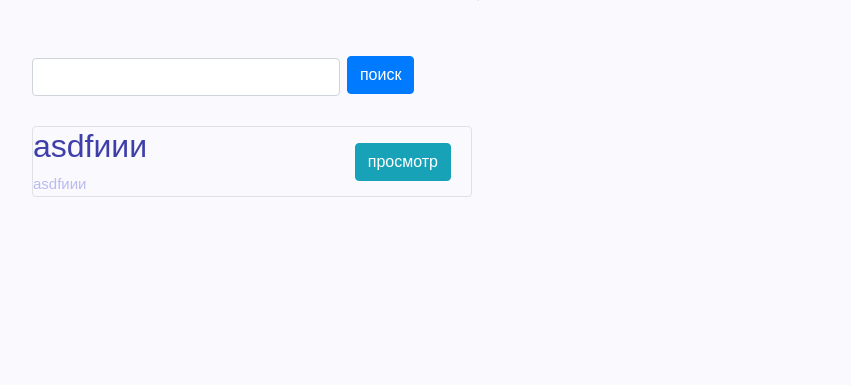
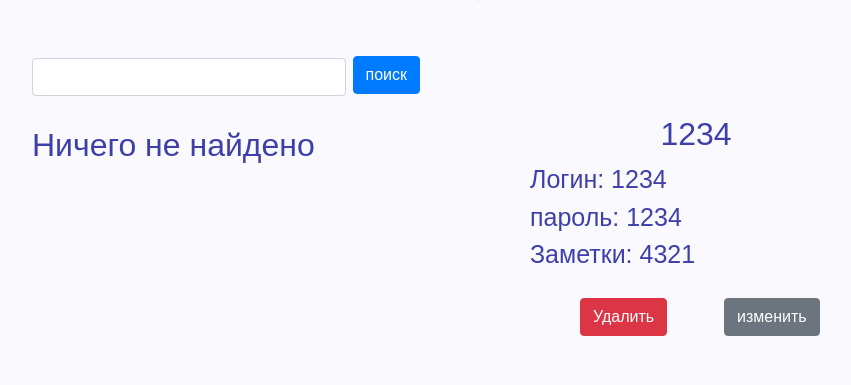
Before and after one commit to TKrosh/Pypass, a Flask app: page /View_list_withinfo/1 in a window 1280 px wide. Shown: the part 55-440 px from the top of the page, without its empty margins (168-1019 px from the left). Run offline with Flask 3, Linux system fonts and the light colour scheme; a user stored in the database is signed in; data comes from the database, SQL or seed files in the repository; both versions use the stored data as it was after the commit; some libraries are stand-ins or nearby versions.

Commit message:
Сделано: -возможность менять и удалять данные
осталось:
-восстановление доступа (с помощью почты)
-сохранение паролей в виде таблицы (exel)
-возможность добавлять карты и паспорт
-сортировка по самым популярным
-переход на указынный в соответствующей ячейке сайт
-проверки на правильность почты, длину пароля, ограничить длину генерируемого пароля, изменить тип данных для заметок в базу данных

```diff
--- a/forms.py
+++ b/forms.py
@@ -1,7 +1,7 @@
 from flask_wtf import FlaskForm
 from wtforms import StringField, PasswordField, BooleanField, SubmitField
-from wtforms.validators import DataRequired, ValidationError, Optional
-from validators import UniqueUsername, UniqueUsermail, InetegerRequired
+from wtforms.validators import DataRequired, ValidationError, Optional, Length
+from validators import UniqueUsername, UniqueUsermail, InetegerRequired, SpaceRequired
 
 class Password_generator(FlaskForm):
     result_box = StringField()
@@ -33,10 +33,10 @@
 
 
 class AddInfo(FlaskForm):
-    title = StringField('Заголовок', validators=[DataRequired()])
-    login = StringField('Логин', validators=[DataRequired()])
-    password = StringField('пароль', validators=[DataRequired()])
-    note = StringField('Заметки')
+    title = StringField('Заголовок', validators=[DataRequired(), Length(max=30)])
+    login = StringField('Логин', validators=[DataRequired(), Length(max=40)])
+    password = StringField('пароль', validators=[DataRequired(), Length(max=40)])
+    note = StringField('Заметки', validators=[SpaceRequired])
     site = StringField('Ссылка на сайт (не обязательно)')
     submit = SubmitField('Сохранить')
 
--- a/main.py
+++ b/main.py
@@ -1,5 +1,5 @@
 from flask import render_template, redirect
-from flask import Flask
+from flask import Flask, request
 from forms import Password_generator, Authorization, Registration, Profile, AddInfo, ViewInfo
 from wtforms.validators import ValidationError
 from work_func import create_password, get_user_id
@@ -83,6 +83,7 @@
             user.password = user.set_password(form.password.data)
             db_sess.add(user)
             db_sess.commit()
+            login_user(user)
             return redirect('/')
     return render_template('regist.html', form=form, error=error)
 
@@ -92,8 +93,16 @@
     db_sess = db_session.create_session()
     password = db_sess.query(Passwords).filter(Passwords.user_id == current_user.id)
     if form.validate_on_submit():
-        pass
-    return render_template('View_list.html', password=password, form=form, title='!!!!')
+        text = form.search_field.data
+        password = list(db_sess.query(Passwords).filter((Passwords.user_id == current_user.id),
+                                                        (Passwords.title.like(f'%{text.lower()}%')) |
+                                                        (Passwords.title.like(f'%{text.upper()}%'))))
+    if list(password):
+        empty_list = True
+    else:
+        empty_list = False
+    print(list(password), empty_list)
+    return render_template('View_list.html', password=password, form=form, title='!!!!', empty_list=empty_list)
 
 @app.route('/View_list_withinfo/<int:id>', methods=['GET', 'POST'])
 def View_list_withinfo(id):
@@ -102,8 +111,52 @@
     password = db_sess.query(Passwords).filter(Passwords.user_id == current_user.id)
     show_info = db_sess.query(Passwords).filter(Passwords.id == id).first()
     if form.validate_on_submit():
-        pass
+        text = form.search_field.data
+        password = list(db_sess.query(Passwords).filter((Passwords.user_id == current_user.id),
+                                                        (Passwords.title.like(f'%{text.lower()}%')) |
+                                                        (Passwords.title.like(f'%{text.upper()}%'))))
     return render_template('View_list.html', password=password, form=form, title='!!!!', show_info=show_info)
+
+
+@app.route('/delete_info/<int:id>', methods=['GET', 'POST'])
+def delete_info(id):
+    form = ViewInfo()
+    db_sess = db_session.create_session()
+    db_sess.query(Passwords).filter(Passwords.id == id).delete()
+    db_sess.commit()
+    password = db_sess.query(Passwords).filter(Passwords.user_id == current_user.id)
+    show_info = db_sess.query(Passwords).filter(Passwords.id == id).first()
+    if form.validate_on_submit():
+        text = form.search_field.data
+        password = list(db_sess.query(Passwords).filter((Passwords.user_id == current_user.id),
+                                                        (Passwords.title.like(f'%{text.lower()}%')) |
+                                                        (Passwords.title.like(f'%{text.upper()}%'))))
+    return render_template('View_list.html', password=password, form=form, title='!!!!', show_info=show_info)
+
+
+@app.route('/change_info/<int:id>', methods=['GET', 'POST'])
+def change_info(id):
+    form = AddInfo()
+    db_sess = db_session.create_session()
+    #взять нужную запись
+    somedata = db_sess.query(Passwords).filter(Passwords.id == id).first()
+    #поместить информацию в строки
+    form.title.data = somedata.title
+    form.login.data = somedata.login
+    form.password.data = somedata.password
+    form.site.data = somedata.site
+    form.note.data = somedata.note
+    if form.validate_on_submit():
+        #изменяем данные (запрос задаётся через get, потому что по другому не работает)
+        somedata.title = request.form.get('title')
+        somedata.login = request.form.get('login')
+        somedata.password = request.form.get('password')
+        somedata.site = request.form.get('site')
+        somedata.note = request.form.get('note')
+        db_sess.commit()
+
+        return redirect('/View_list')
+    return render_template('adding.html', form=form)
 
 
 @app.route('/Adding_info', methods=['GET', 'POST'])
--- a/static/css/mainstyle.css
+++ b/static/css/mainstyle.css
@@ -88,22 +88,45 @@
 }
 
 .container_box{
-    display: block;
 	font-size: 25px;
 	margin: 60px;
 	margin-left: 200px;
 	margin-right: 200px;
 }
 
+.conteriner_view{
+    display:flex;
+}
+
 .container_right{
-    width: 50%;
-	display:inline-block;
+    display:inline-block;
+    min-width: 35vw;
 }
 
 .show_container{
+    margin: 50px;
+    display:inline-block;
+    flex: 1 0 auto;
+}
+
+.size-control{
+    max-width: 40vw;
+    white-space: normal;
+}
+
+.info.yes_wrap {
+    white-space: normal;
+}
+
+.info{
+    margin-top: 10px;
+}
+
+
+
+.information_title{
     width: auto;
-    display:inline-block;
-    transform: translateY(-32vh);
+    text-align: center;
 }
 
 .introdaction{
@@ -143,3 +166,10 @@
     margin-right:20px;
     float: right;
 }
+
+
+
+#delete_button{
+    margin-left: 50px;
+    margin-top: 24px;
+}
--- a/templates/View_list.html
+++ b/templates/View_list.html
@@ -3,6 +3,7 @@
 {% block content %}
 <form action="" method="post" novalidate>
 	{{ form.hidden_tag() }}
+	<div class="conteriner_view">
 		<div class="container_right">
 			<div class="search_place"><div class="give_place_to_buttton">{{ form.search_field(class="form-control") }}</div>
 			{{ form.search(type="submit", class="btn btn-primary") }}</div>
@@ -12,7 +13,7 @@
 					</p>
 				{% endfor %}
 
-
+			{% if empty_list %}
 				{% for item in password%}
 					<div class="box col-md6 border rounded">
 						<h2>{{ item.title }}</h2>
@@ -20,15 +21,30 @@
 						<a href="{{ url_for('View_list_withinfo', id=item.id) }}" class="btn btn-info" id="show_info_button">просмотр</a>
 					</div>
 				{% endfor %}
+			{% else %}
+				<h2> Ничего не найдено </h2>
+			{% endif %}
 		</div>
 
 		{% if show_info %}
 		<div class="show_container">
-			<div class="information">
-				<h2 class="title">{{ show_info.title }}</h2>
+			<div class="information_title">
+				<h2 class="info">{{ show_info.title }}</h2>
 			</div>
+				<div class="size-control">
+					<span class="info yes_wrap">Логин: {{ show_info.login }}</span></br>
+				</div>
+				<span class="info">пароль: {{ show_info.password }}</span></br>
+				{% if show_info.note %}
+				<div class="size-control">
+					<span class="info yes_wrap">Заметки: {{ show_info.note }}</span></br>
 				</div>
 				{% endif %}
+				<a href="{{ url_for('delete_info', id=show_info.id) }}" class="btn btn-danger" id="delete_button">Удалить</a>
+				<a href="{{ url_for('change_info', id=show_info.id) }}" class="btn btn-secondary" id="delete_button">изменить</a>
 
+		</div>
+		{% endif %}
+	</div>
 </form>
 {% endblock %}
--- a/templates/adding.html
+++ b/templates/adding.html
@@ -18,6 +18,11 @@
 
         {{ form.note.label }}
         {{ form.note(class="form-control") }}<br>
+        {% for error in form.note.errors %}
+                <div class="alert alert-danger" role="alert">
+                    <div class='errors'>{{ error }}</div>
+                </div>
+            {% endfor %}
 
         <p>{{ form.submit(type="submit", class="btn btn-primary") }}</p>
     </form>
```
Also changed, not shown: validators.py (+9 -0 lines), db/passwords.db, work_func.py (line endings or trailing spaces). Lines whose indentation alone changed are shown as unchanged.
